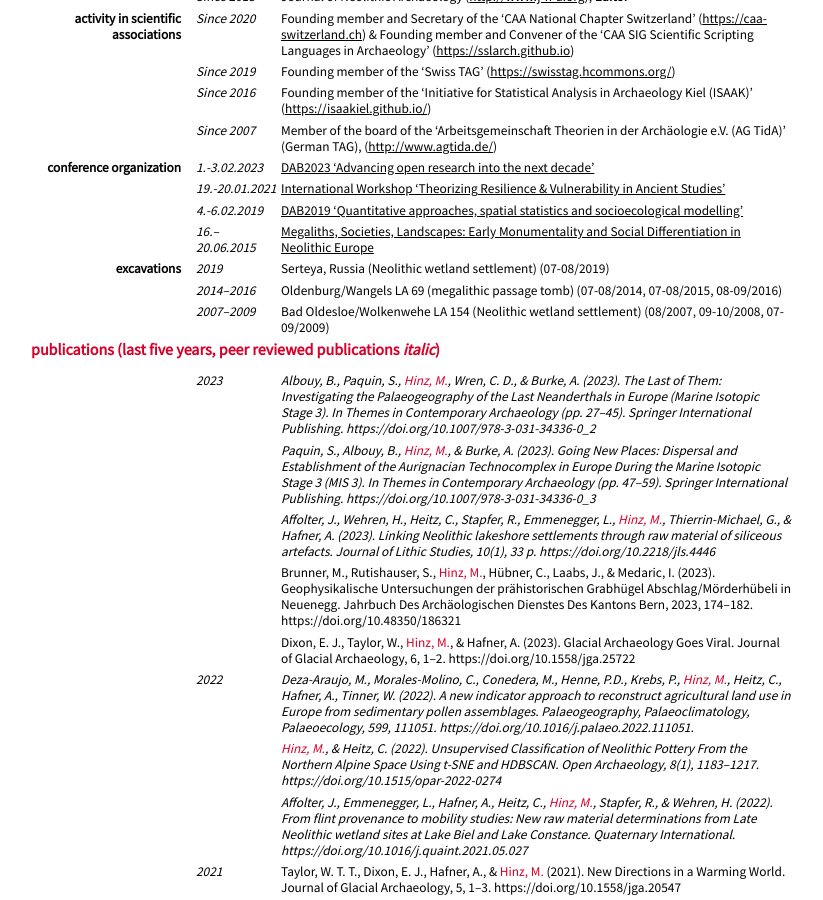
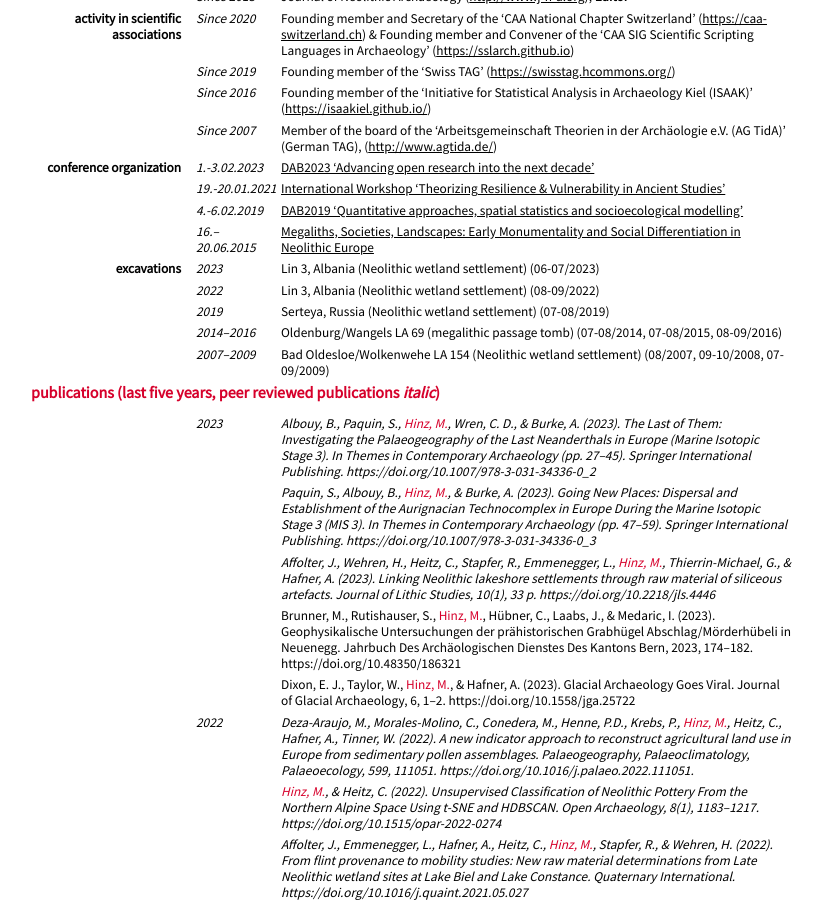
Before and after one commit to MartinHinz/cv, a Jekyll site: the page built from cv_english.md, in a window 1280 px wide and 900 px high, scrolled down 2127 px. Shown: the whole window, without its empty margins (209-1032 px from the left). Built offline with Jekyll 4.4.1, drawn with Linux system fonts in a browser that asks for light colours; nearby versions of some CDN libraries; our own code applies the rules of GitHub Pages for plain Markdown files.

Commit message:
Update cv_english.md

```diff
--- a/cv_english.md
+++ b/cv_english.md
@@ -201,6 +201,12 @@ Since 2007
 : - [Megaliths, Societies, Landscapes: Early Monumentality and Social Differentiation in Neolithic Europe](http://megaconf2015.ufg.uni-kiel.de/)
 
 ### excavations
+2023
+: - Lin 3, Albania (Neolithic wetland settlement) (06-07/2023)
+
+2022
+: - Lin 3, Albania (Neolithic wetland settlement) (08-09/2022)
+
 2019
 : - Serteya, Russia (Neolithic wetland settlement) (07-08/2019)
 
```
